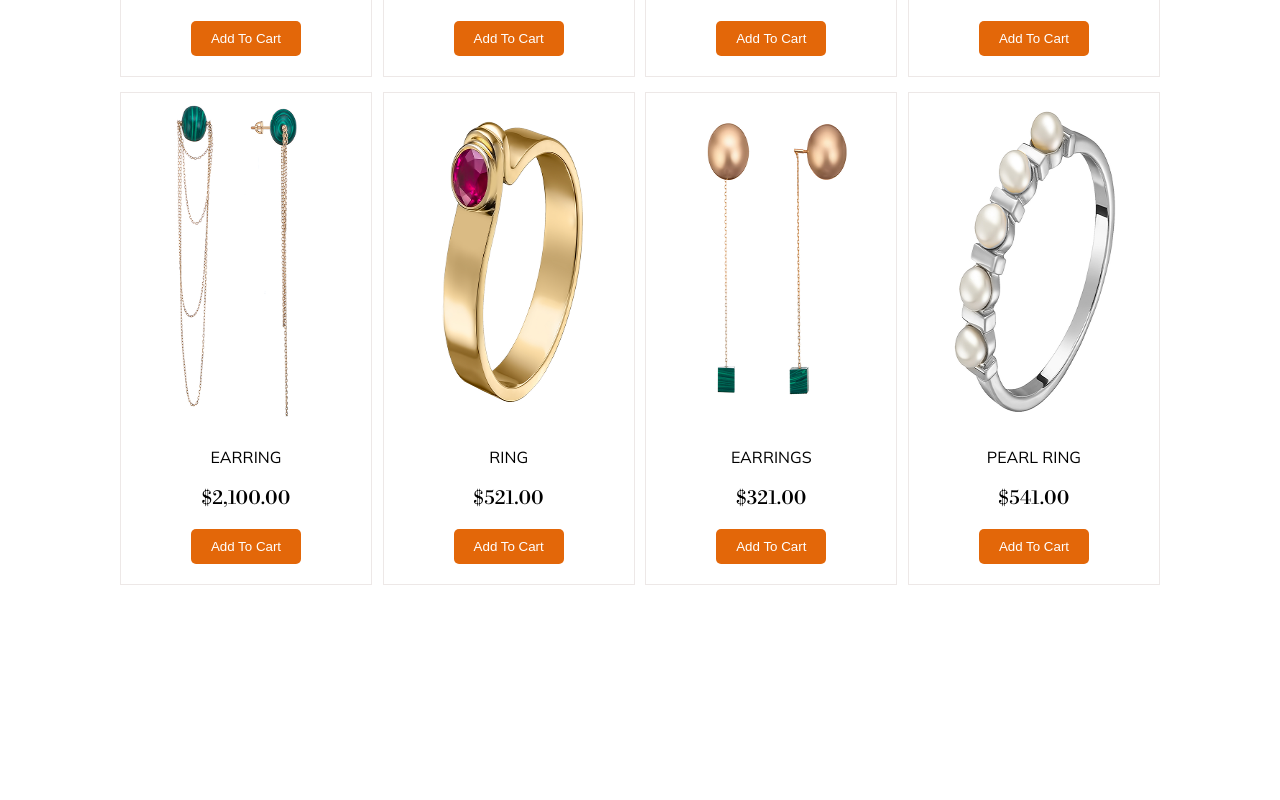
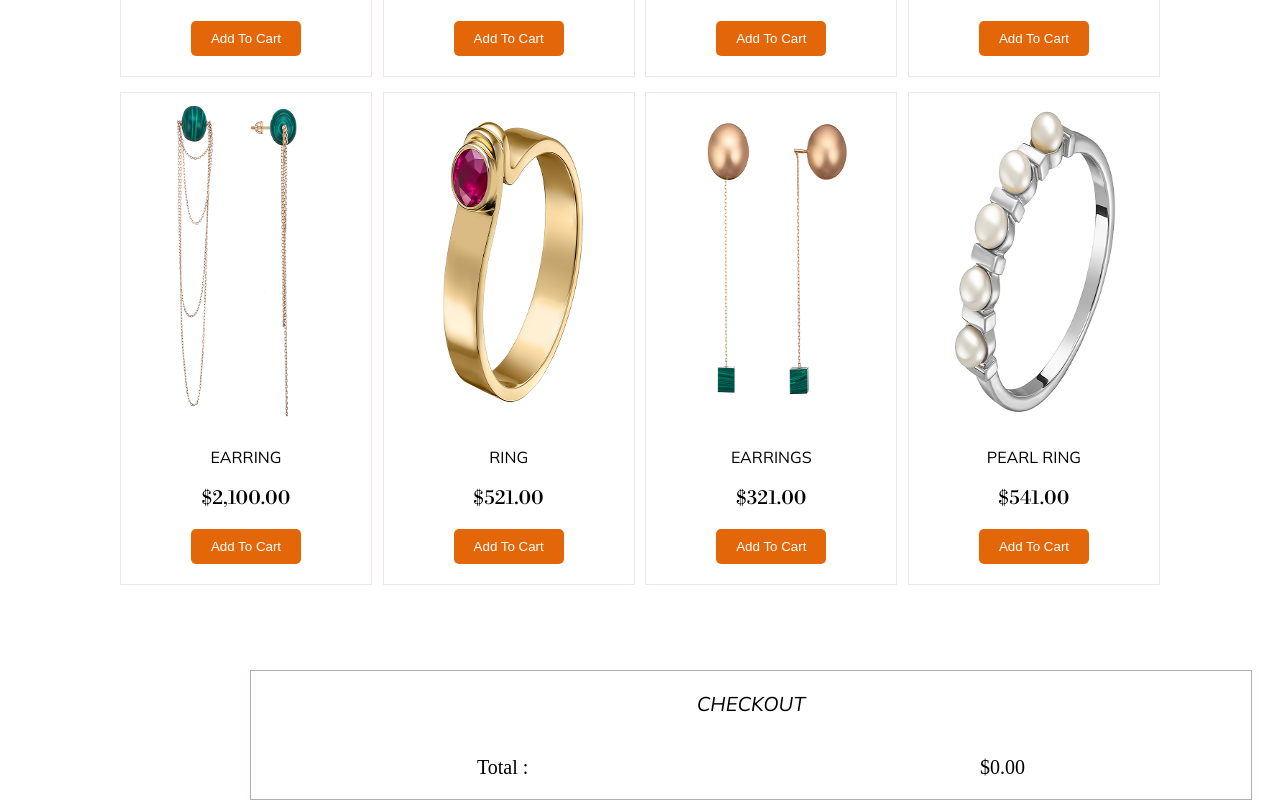
Before and after one commit to Semmy01/ECOMMERCE, a React (Vite) app: page / in a window 1280 px wide. Shown: the part 1703-2503 px from the top of the page. Before the commit the page ends 2313 px from the top, so only its background shows below. Built offline with nearby package versions, Linux system fonts and the light colour scheme.

Commit message:
added propTpes validation and also added a checkout section

```diff
--- a/package.json
+++ b/package.json
@@ -13,6 +13,7 @@
     "@tanstack/react-router": "^1.111.7",
     "bootstrap": "^5.3.3",
     "bootstrap-icons": "^1.11.3",
+    "prop-types": "^15.8.1",
     "react": "^19.0.0",
     "react-dom": "^19.0.0"
   },
--- a/src/index.css
+++ b/src/index.css
@@ -218,7 +218,47 @@ header {
   animation: cartanime infinite ease-out 3s;
 }
 
+.cart-item-wrapper{
+  display: flex;
+  justify-content: space-around;
+  align-items: center;
+}
+.main-wrapper{
+  border-bottom: 1px solid #B5ABAA;
+  height: 120px;
+  padding: 20px 0;
+}
+.cart-item-wrapper img{
+  width: 100px;
+  border: 1px solid #B5ABAA;
+  border-radius: 50%;
+}
 
+.check-out-section{
+  margin-top: 70px;
+ margin-left: 250px;
+ border: 1px solid #B5ABAA;
+ width: 1000px;
+}
+
+.price-displayer{
+  font-size: 20px;
+}
+
+.checkout{
+  text-align: center;
+  font-family: "Mulish", serif;
+  margin: 20px 0px;
+  font-size: 20px;
+  font-style: italic;
+}
+
+.total{
+  padding: 20px 0;
+  display: flex;
+  justify-content: space-around;
+  font-size: 20px;
+}
 
 @keyframes cartanime {
   0%{
--- a/src/routes/cartPage.jsx
+++ b/src/routes/cartPage.jsx
@@ -1,11 +1,50 @@
 import { createFileRoute } from '@tanstack/react-router'
+import PropTypes from 'prop-types';
+import '../../src/index.css'
+import convertPrice from '../utilities/priceConverter';
 
+
+const CartPage = ({ cartItems }) => {
+
+  const totalAmount = cartItems.reduce((total, cartItem) => total + cartItem.price, 0);
+
+  return (
+    <>
+      <section className='check-out-section'>
+        <div className='checkout'>CHECKOUT</div>
+        {
+          cartItems.map((cartItem, index) => (
+            <div className='main-wrapper' key={index}>
+              <div className='cart-item-wrapper'>
+                <img src={cartItem.image} alt="item-image" />
+                <div className='price-displayer'>
+                  {convertPrice(cartItem.price)}
+                </div>
+              </div>
+            </div>
+          ))
+        }
+
+        <div className='total'>
+          <div>
+            Total :
+          </div>
+          <div>
+            {
+              convertPrice(totalAmount)
+            }
+          </div>
+        </div>
+      </section>
+    </>
+  )
+}
+
+export default CartPage
 export const Route = createFileRoute('/cartPage')({
-  component: cartPage,
+  component: CartPage,
 })
 
-function cartPage() {
-  return (
-    <div>hello</div>
-  )
-}
+CartPage.propTypes = {
+  cartItems: PropTypes.arrayOf(PropTypes.any).isRequired,
+};
--- a/src/routes/components/header.jsx
+++ b/src/routes/components/header.jsx
@@ -1,6 +1,7 @@
 import "../../../src/index.css"
 import { Link } from "@tanstack/react-router"
 import { createFileRoute } from "@tanstack/react-router"
+import PropTypes from "prop-types"
 
 const Header = ({items}) => {
 
@@ -39,3 +40,7 @@ export default Header
 export const Route = createFileRoute('/components/header')({
 	component : Header
 })
+
+Header.propTypes = {
+	items : PropTypes.number
+}
--- a/src/routes/components/outlets.jsx
+++ b/src/routes/components/outlets.jsx
@@ -3,8 +3,9 @@ import convertPrice from "../../utilities/priceConverter"
 // import { useContext } from "react"
 // import { cartContext } from "./best-sellers"
 import { createFileRoute } from "@tanstack/react-router"
+import PropTypes from 'prop-types';
 
-const Outlets = ({items , addToCart}) => {
+const Outlets = ({ getCart }) => {
 
 // const [noOfItemsInCart , setNoOfItemsInCart] = useContext(cartContext)
 
@@ -21,13 +22,13 @@ const Outlets = ({items , addToCart}) => {
 
     <section className="outlet-products ">
       {
-        outletProduts.map((product , index) => (
+        outletProduts.map((product ) => (
           <div key={product.product_id} className="outlet-product-container">
             <div className="product-content-wrapper">
               <img className="product-image" src={product.image} alt="image-product" />
               <p className="product-name">{product.name.toLocaleUpperCase()}</p>
               <p className="product-price">{convertPrice(product.price)}</p>
-              <button onClick={() => addToCart()} className="add-to-cart">Add To Cart</button>
+              <button onClick={() => getCart(product)} className="add-to-cart">Add To Cart</button>
             </div>
           </div>
         ))
@@ -41,3 +42,9 @@ export default Outlets
 export const Route = createFileRoute('/components/outlets')({
   component : Outlets
 })
+
+Outlets.propTypes = {
+  cartItems: PropTypes.arrayOf(PropTypes.any).isRequired,
+  items : PropTypes.number,
+  getCart : PropTypes.func
+};
--- a/src/routes/index.jsx
+++ b/src/routes/index.jsx
@@ -4,17 +4,21 @@ import { useState } from "react";
 import  Header from "./components/header";
 import Outlets from "./components/outlets";
 import { createFileRoute } from "@tanstack/react-router";
-
+import CartPage from "./cartPage";
 
 const Index = () => {
 
  let [ noOfItemsInCart , setNoOfItemsInCart] = useState(0)
-//  console.log(noOfItemsInCart)
+ const [ cartItems , setCartItems ] = useState([])
 
  function increaseCart (){
   setNoOfItemsInCart(noOfItemsInCart + 1)
  }
 
+ const getCart = (product) => {
+  increaseCart()
+  setCartItems([...cartItems , product])
+ }
 
   return (
     <>
@@ -29,25 +33,27 @@ const Index = () => {
 
     <section className="main-product-container">
       {
-        bestSellersProducts.map((product , index) => (
+        bestSellersProducts.map((product ) => (
          <div key={product.product_id} className="product-container" >
            <div className="product-content-wrapper">
             <img className="product-img" src={product.image} alt="product-image" />
             <p className="product-name">{product.name.toLocaleUpperCase()}</p>
             <p className="product-price">{convertPrice(product.price)}</p>
-            <button onClick={() => increaseCart()} className="add-to-cart">Add To Cart</button>
+            <button onClick={() => getCart(product)} className="add-to-cart">Add To Cart</button>
           </div>
          </div>
         ))
       }
     </section>
-    <Outlets items={noOfItemsInCart} addToCart={increaseCart}/>
+    <Outlets  getCart={getCart} cartItems={cartItems}/>
+    <CartPage cartItems={cartItems}/>
     </>
   )
 }
 
 export default Index
 
+
 export const Route = createFileRoute('/')({
   component : Index
 })
```
Also changed, not shown: 1 other file (tests, documents, lock files or other folders).
